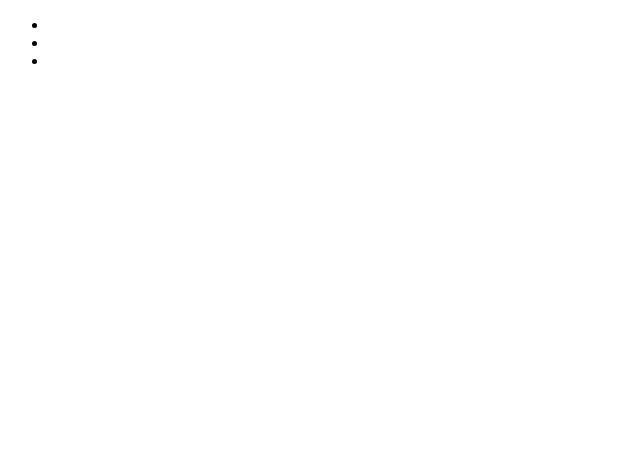
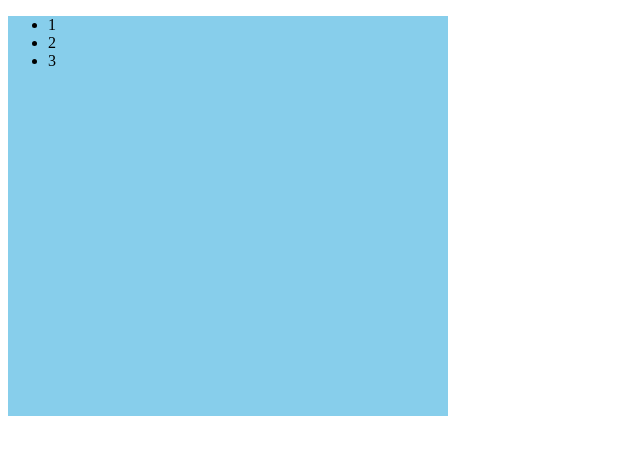
Before and after one commit to p552357111/project1, a plain HTML site: page index.html in a window 1280 px wide. Shown: the whole page, without its empty margins (0-640 px from the left). Drawn offline with Linux system fonts and the light colour scheme.

Commit message:
朋朋修改了HTML

```diff
--- a/index.html
+++ b/index.html
@@ -5,13 +5,24 @@
     <meta name="viewport" content="width=device-width, initial-scale=1.0">
     <meta http-equiv="X-UA-Compatible" content="ie=edge">
     <title>Document</title>
+    <style>
+        #box{
+            width:100px;
+            height:100px;
+        }
+        .list{
+            width:400px;
+            height:400px;
+            background: skyblue;
+        }
+    </style>
 </head>
 <body>
-    <div id="box">
-        <ul>
-            <li></li>
-            <li></li>
-            <li></li>
+    <div id = "box">
+        <ul class="list">
+            <li>1</li>
+            <li>2</li>
+            <li>3</li>
         </ul>
     </div>
 </body>
```
